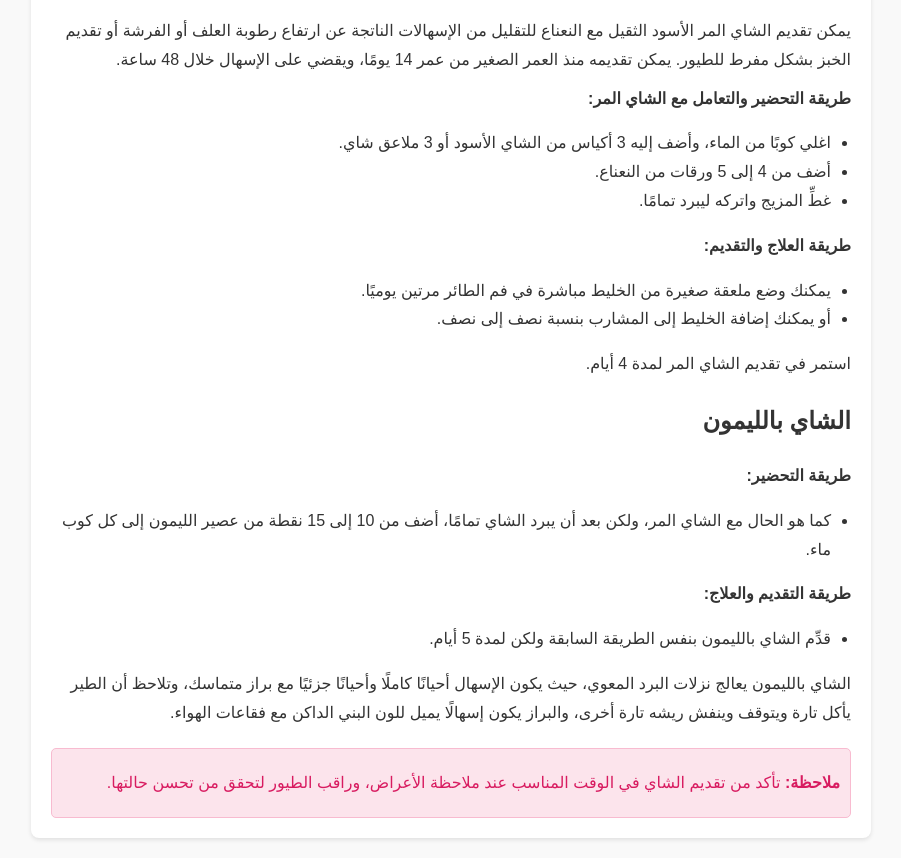
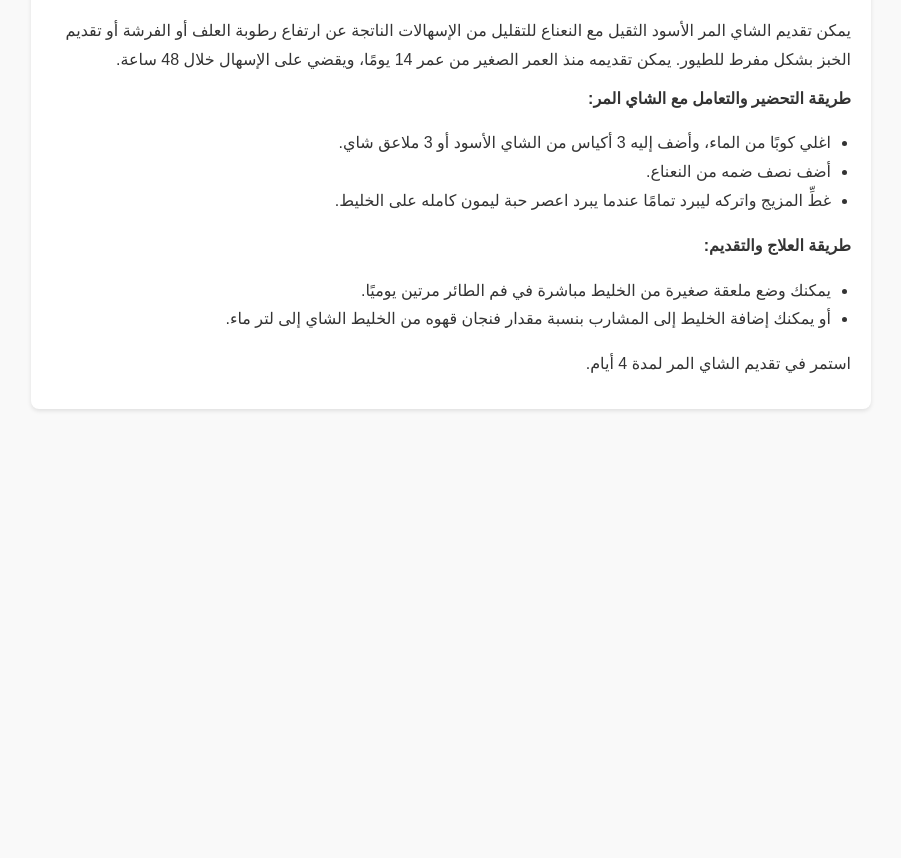
Before and after one commit to avecare/I, a plain HTML site: page tee.html in a window 1280 px wide. Shown: the part 122-980 px from the top of the page, without its empty margins (189-1090 px from the left). After the commit the page ends 800 px from the top, so only its background shows below. Drawn offline with Linux system fonts and the light colour scheme.

Commit message:
Update tee.html

```diff
--- a/tee.html
+++ b/tee.html
@@ -62,28 +62,16 @@
         <p><strong>طريقة التحضير والتعامل مع الشاي المر:</strong></p>
         <ul>
             <li>اغلي كوبًا من الماء، وأضف إليه 3 أكياس من الشاي الأسود أو 3 ملاعق شاي.</li>
-            <li>أضف من 4 إلى 5 ورقات من النعناع.</li>
-            <li>غطِّ المزيج واتركه ليبرد تمامًا.</li>
+            <li>أضف نصف ضمه من النعناع.</li>
+            <li> غطِّ المزيج واتركه ليبرد تمامًا عندما يبرد اعصر حبة ليمون كامله على الخليط.</li>
         </ul>
         <p><strong>طريقة العلاج والتقديم:</strong></p>
         <ul>
             <li>يمكنك وضع ملعقة صغيرة من الخليط مباشرة في فم الطائر مرتين يوميًا.</li>
-            <li>أو يمكنك إضافة الخليط إلى المشارب بنسبة نصف إلى نصف.</li>
+            <li>أو يمكنك إضافة الخليط إلى المشارب بنسبة مقدار فنجان قهوه من الخليط الشاي إلى لتر ماء.</li>
         </ul>
         <p>استمر في تقديم الشاي المر لمدة 4 أيام.</p>
-        <h2>الشاي بالليمون</h2>
-        <p><strong>طريقة التحضير:</strong></p>
-        <ul>
-            <li>كما هو الحال مع الشاي المر، ولكن بعد أن يبرد الشاي تمامًا، أضف من 10 إلى 15 نقطة من عصير الليمون إلى كل كوب ماء.</li>
-        </ul>
-        <p><strong>طريقة التقديم والعلاج:</strong></p>
-        <ul>
-            <li>قدِّم الشاي بالليمون بنفس الطريقة السابقة ولكن لمدة 5 أيام.</li>
-        </ul>
-        <p>الشاي بالليمون يعالج نزلات البرد المعوي، حيث يكون الإسهال أحيانًا كاملًا وأحيانًا جزئيًا مع براز متماسك، وتلاحظ أن الطير يأكل تارة ويتوقف وينفش ريشه تارة أخرى، والبراز يكون إسهالًا يميل للون البني الداكن مع فقاعات الهواء.</p>
-        <div class="note">
-            <p><strong>ملاحظة:</strong> تأكد من تقديم الشاي في الوقت المناسب عند ملاحظة الأعراض، وراقب الطيور لتحقق من تحسن حالتها.</p>
-        </div>
+
     </div>
 </body>
 </html>
```
